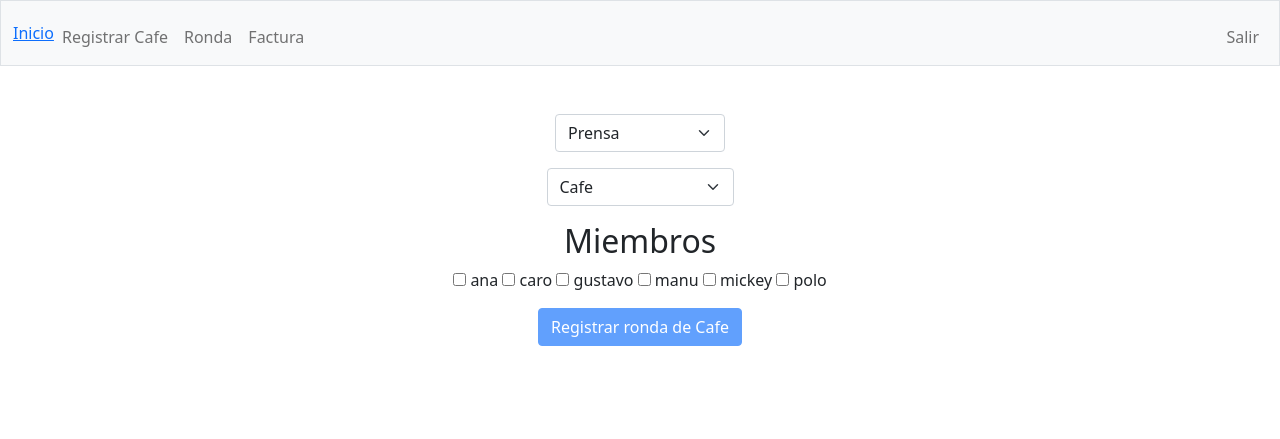
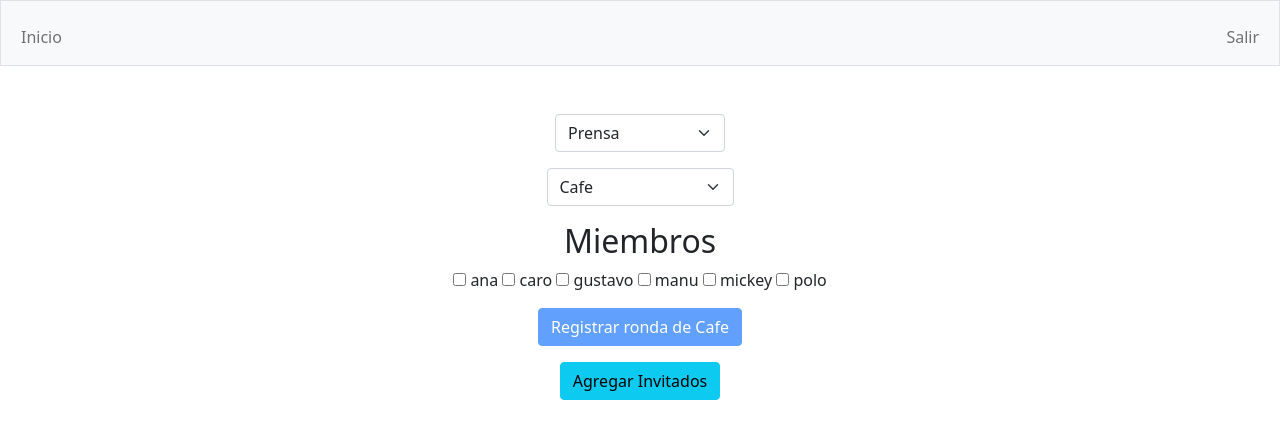
Before and after one commit to efecastillo/Cafe, a Flask app: page /ronda in a window 1280 px wide. Shown: the top 439 px of the page. Run offline with Flask 3, Linux system fonts and the light colour scheme; a user stored in the database is signed in; some libraries are stand-ins or nearby versions.

Commit message:
Missing the CSS

```diff
--- a/app.py
+++ b/app.py
@@ -33,14 +33,15 @@ def after_request(response):
 @app.route("/")
 @login_required
 def index():
-    """This is the welcoming site, must show some summary"""
+    """Bienvenida"""
     query = db.execute("SELECT capacity FROM users JOIN prensas ON prensas.owner_id = users.id ")
     prensa_info=""
     if query:
         prensa_info=query[0]["capacity"]
 
-    # Mostrar las ultimas transacciones
-    rondas = db.execute("SELECT origin, toaster, cost, rondas.date AS fecha FROM bolsas JOIN rondas ON bolsas.id = rondas.bolsa_id ORDER BY rondas.date LIMIT 10")
+    # Mostrar las ultimas transacciones de todo el club
+    rondas = db.execute("SELECT origin, toaster, cost, rondas.date AS fecha FROM bolsas JOIN rondas ON bolsas.id = rondas.bolsa_id ORDER BY rondas.date DESC LIMIT 5")
+
     return render_template("index.html", username = username(session["user_id"]) , french = prensa_info, rondas = rondas)
 
 
@@ -188,6 +189,13 @@ def ronda():
         if len(tomadores) == 0:
             return apology("Tiene que escoger almenos un miembro!")
 
+        #Agregar invitado
+        if request.form.get("guest"):
+            invitador = request.form.get("guest")
+            cantidad = request.form.get("cantidad")
+            cantidad = int(cantidad)
+            for i in range(cantidad):
+                tomadores.append(invitador)
 
         #Procesar esta info y botar precios
         costo = price(len(tomadores), prensas[prensa-1]["capacity"], bolsas[bolsa-1]["price"], bolsas[bolsa-1]["grams"])
@@ -196,8 +204,8 @@ def ronda():
         db.execute("INSERT INTO rondas (prensa_id, bolsa_id, cost, date) VALUES (?,?,?,?) ", prensa, bolsa, costo, datetime.datetime.now())
         ronda_id = db.execute("SELECT COUNT(*) from rondas")[0]["COUNT(*)"]
         #Agregar las incidencias
-        for miembro in miembros:
-            db.execute("INSERT INTO incidencias (ronda_id, user_id) VALUES (?,?) ", ronda_id, idn(miembro))
+        for tomador in tomadores:
+            db.execute("INSERT INTO incidencias (ronda_id, user_id) VALUES (?,?) ", ronda_id, idn(tomador))
 
         return redirect("/")
     else:
@@ -214,6 +222,3 @@ def factura():
     total_tazas = db.execute("SELECT SUM(cost) FROM rondas JOIN incidencias ON incidencias.ronda_id = rondas.id WHERE incidencias.user_id = ? ", session["user_id"])[0]["SUM(cost)"]
     total_final = int(total_tazas)-int(bono)
     return render_template("factura.html", bolsas = bolsas, tazas = tazas, username = username(session["user_id"]), bono = bono, total_tazas = total_tazas, total_final = total_final )
-
-
-    return apology("TODO")
--- a/static/styles.css
+++ b/static/styles.css
@@ -1,27 +1,4 @@
 /* Size for brand */
-nav .navbar-brand
-{
-    font-size: xx-large;
-}
-
-/* Colors for brand */
-nav .navbar-brand .blue
-{
-    color: #537fbe;
-}
-nav .navbar-brand .red
-{
-    color: #ea433b;
-}
-nav .navbar-brand .yellow
-{
-    color: #f5b82e;
-}
-nav .navbar-brand .green
-{
-    color: #2e944b;
-}
-
 /* Para alinear los checkboxes con los textos */
 .check-input {
   flex: none;
@@ -30,3 +7,7 @@ nav .navbar-brand .green
 .check-label {
   flex: none;
 }
+
+#add_guest {
+  display: none;
+}
--- a/templates/layout.html
+++ b/templates/layout.html
@@ -1,5 +1,31 @@
 <!DOCTYPE html>
-
+<!-- <nav class="bg-light border navbar navbar-expand-md navbar-light">
+    <div class="container-fluid">
+        <a class="navbar-brand" href="/"><span class="blue">C</span><span class="red">$</span><span class="yellow">5</span><span class="green">0</span> <span class="red">Finance</span></a>
+        <button aria-controls="navbar" aria-expanded="false" aria-label="Toggle navigation" class="navbar-toggler" data-bs-target="#navbar" data-bs-toggle="collapse" type="button">
+            <span class="navbar-toggler-icon"></span>
+        </button>
+        <div class="collapse navbar-collapse" id="navbar">
+            {% if session["user_id"] %}
+                <ul class="navbar-nav me-auto mt-2">
+                    <li class="nav-item"><a class="nav-link" href="/quote">Quote</a></li>
+                    <li class="nav-item"><a class="nav-link" href="/buy">Buy</a></li>
+                    <li class="nav-item"><a class="nav-link" href="/sell">Sell</a></li>
+                    <li class="nav-item"><a class="nav-link" href="/history">History</a></li>
+                    <li class="nav-item"><a class="nav-link" href="/add">Add Cash</a></li>
+                </ul>
+                <ul class="navbar-nav ms-auto mt-2">
+                    <li class="nav-item"><a class="nav-link" href="/logout">Log Out</a></li>
+                </ul>
+            {% else %}
+                <ul class="navbar-nav ms-auto mt-2">
+                    <li class="nav-item"><a class="nav-link" href="/register">Register</a></li>
+                    <li class="nav-item"><a class="nav-link" href="/login">Log In</a></li>
+                </ul>
+            {% endif %}
+        </div>
+    </div>
+</nav> -->
 <html lang="en">
 
     <head>
@@ -16,25 +42,21 @@
 
         <link href="/static/styles.css" rel="stylesheet">
 
-        <title>Club de Cafe: {% block title %}{% endblock %}</title>
+        <title>{% block title %}{% endblock %}</title>
 
     </head>
 
     <body>
 
-
         <nav class="bg-light border navbar navbar-expand-md navbar-light">
             <div class="container-fluid">
-                <a href="/">Inicio</a>
                 <button aria-controls="navbar" aria-expanded="false" aria-label="Toggle navigation" class="navbar-toggler" data-bs-target="#navbar" data-bs-toggle="collapse" type="button">
                     <span class="navbar-toggler-icon"></span>
                 </button>
                 <div class="collapse navbar-collapse" id="navbar">
                     {% if session["user_id"] %}
                         <ul class="navbar-nav me-auto mt-2">
-                            <li class="nav-item"><a class="nav-link" href="/bolsa">Registrar Cafe</a></li>
-                            <li class="nav-item"><a class="nav-link" href="/ronda">Ronda</a></li>
-                            <li class="nav-item"><a class="nav-link" href="/factura">Factura</a></li>
+                            <li class="nav-item"><a class="nav-link" href="/">Inicio</a></li>
                         </ul>
                         <ul class="navbar-nav ms-auto mt-2">
                             <li class="nav-item"><a class="nav-link" href="/logout">Salir</a></li>
--- a/templates/ronda.html
+++ b/templates/ronda.html
@@ -33,7 +33,28 @@
     {% endfor %}
 	</div>
 
+    <div class="mb-3">
     <button class="btn btn-primary" id="register" type="submit" disabled> Registrar ronda de Cafe </button>
+    </div>
+
+    <div class="mb-3">
+        <button class="btn btn-info" id="guest" type="button" onclick="addGuest();"> Agregar Invitados </button>
+    </div>
+    <div class="mb-3" id="add_guest">
+        <select class="form-select mx-auto w-auto" id="guest" name="guest">
+            <option disabled selected value="" >Miembro</option>
+            {% for miembro in miembros%}
+			<option value="{{miembro}}">{{miembro}}</option>
+            {% endfor %}
+        </select>
+        <select class="form-select mx-auto w-auto" id="cantidad" name="cantidad">
+            <option selected value="0" >Ninguno</option>
+            <option value="1" >Uno</option>
+            <option value="2" >Dos</option>
+            <option value="3" >Tres</option>
+            <option value="4" >Cuatro</option>
+        </select>
+    </div>
 	</form>
 
 <script>
@@ -53,5 +74,9 @@ q.addEventListener('change', function(){
     }
 });
 
+function addGuest(){
+   document.getElementById("add_guest").style.display = "block";
+}
+
 </script>
 {% endblock %}
```
Also changed, not shown: templates/index.html (+14 -2 lines), cafe.db, 1 other file.
